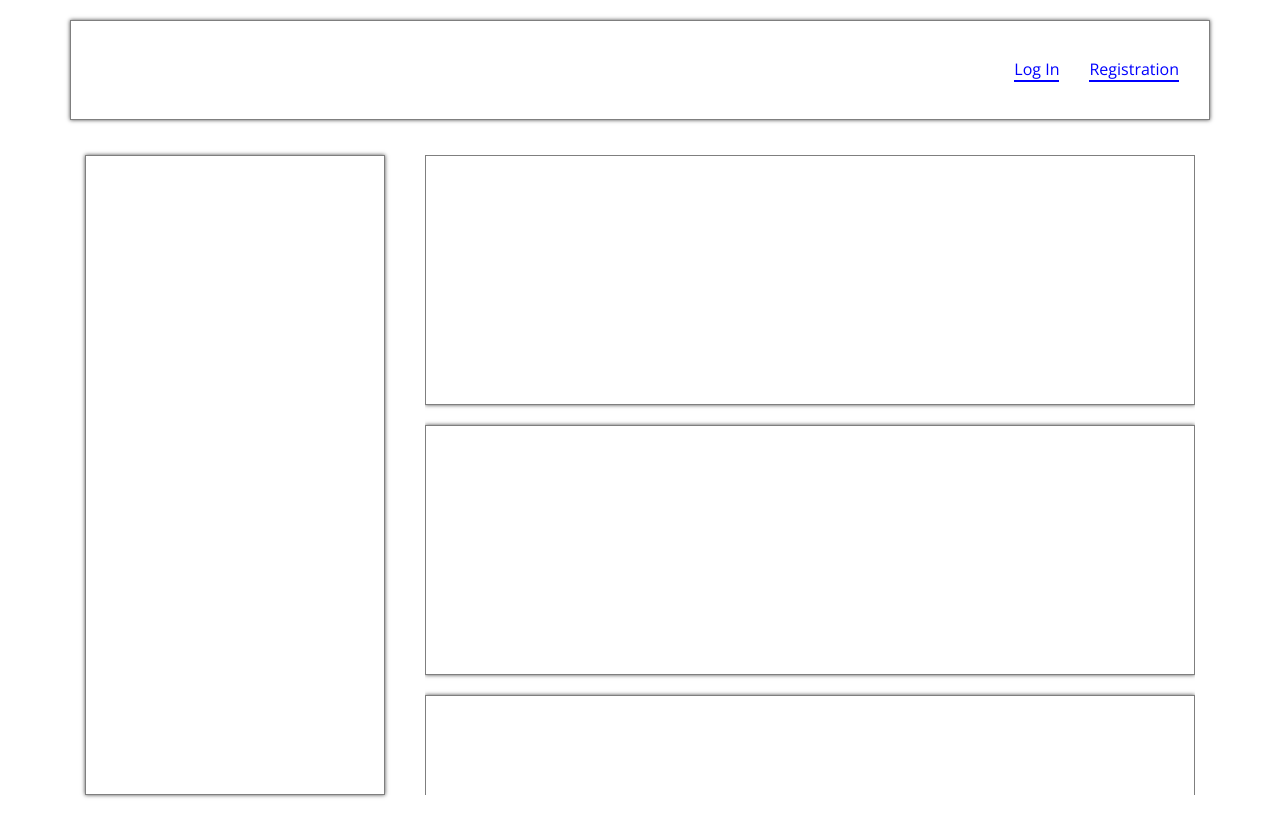
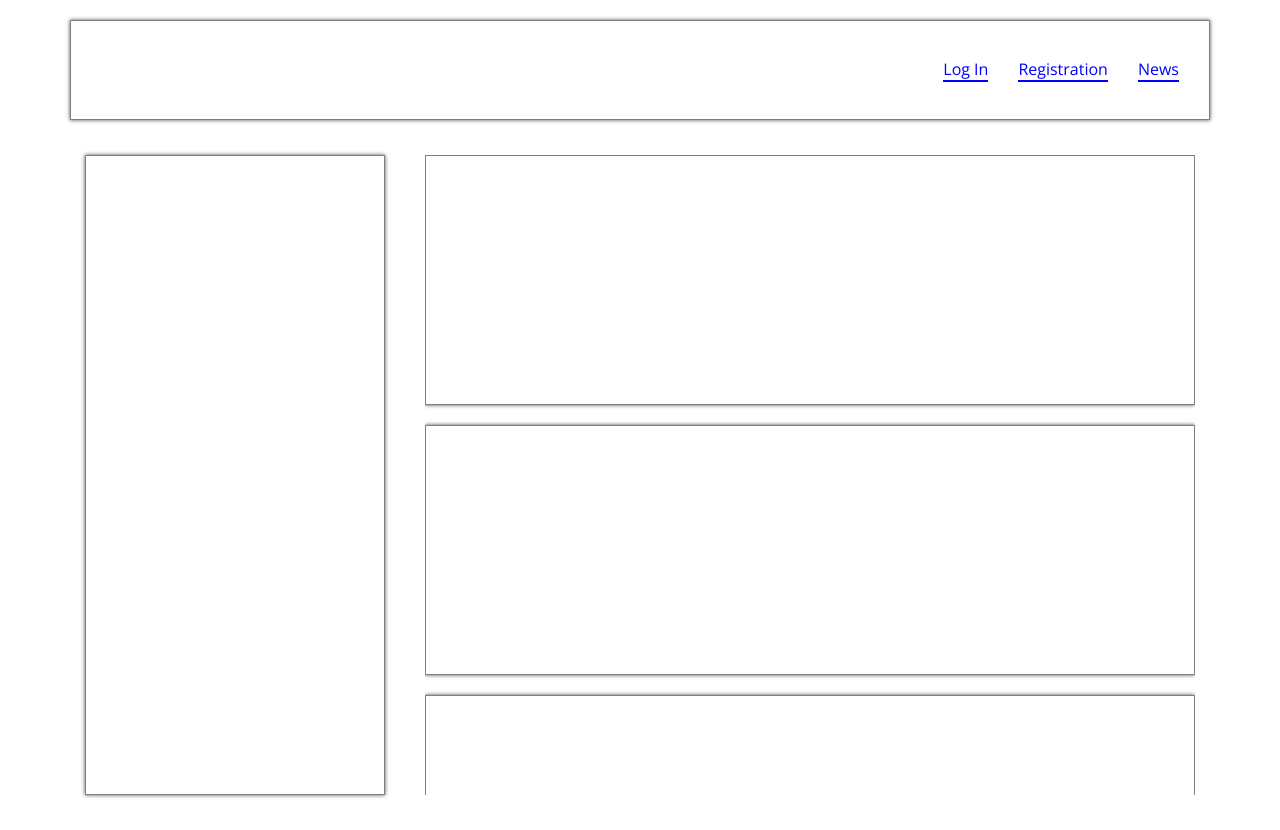
Before and after one commit to kkarapetyan2012/used-flex-and-adaptive-calculate-width, a plain HTML site: page index.html in a window 1280 px wide. Drawn offline with nearby package versions, Linux system fonts and the light colour scheme.

Commit message:
changes-file

```diff
--- a/index.html
+++ b/index.html
@@ -14,6 +14,7 @@
             <header class="d-flex justify-content_flex-end align-items_center box-shadow">
                 <a href="login.html">Log In</a>
                 <a href="registration.html">Registration</a>
+                <a href="news.html">News</a>
             </header>
             <div class="d-flex justify-content_space-between content-block">
                 <aside class="box-shadow">
```
Also changed, not shown: login.html (+1 -0 lines), registration.html (+1 -0 lines).
